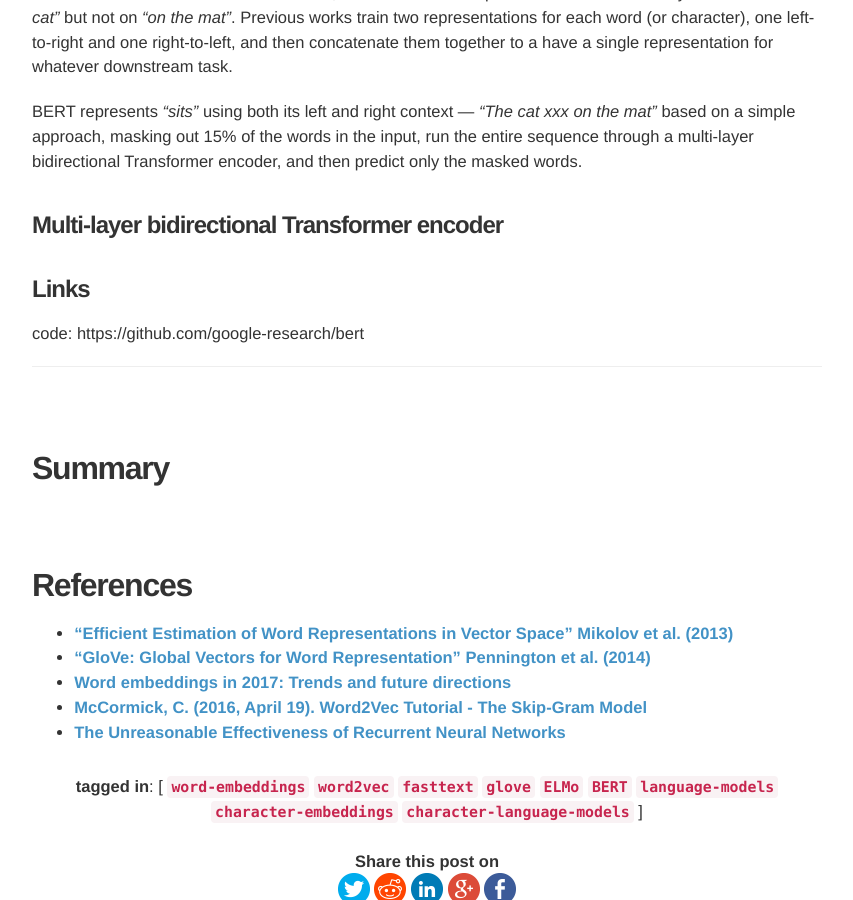
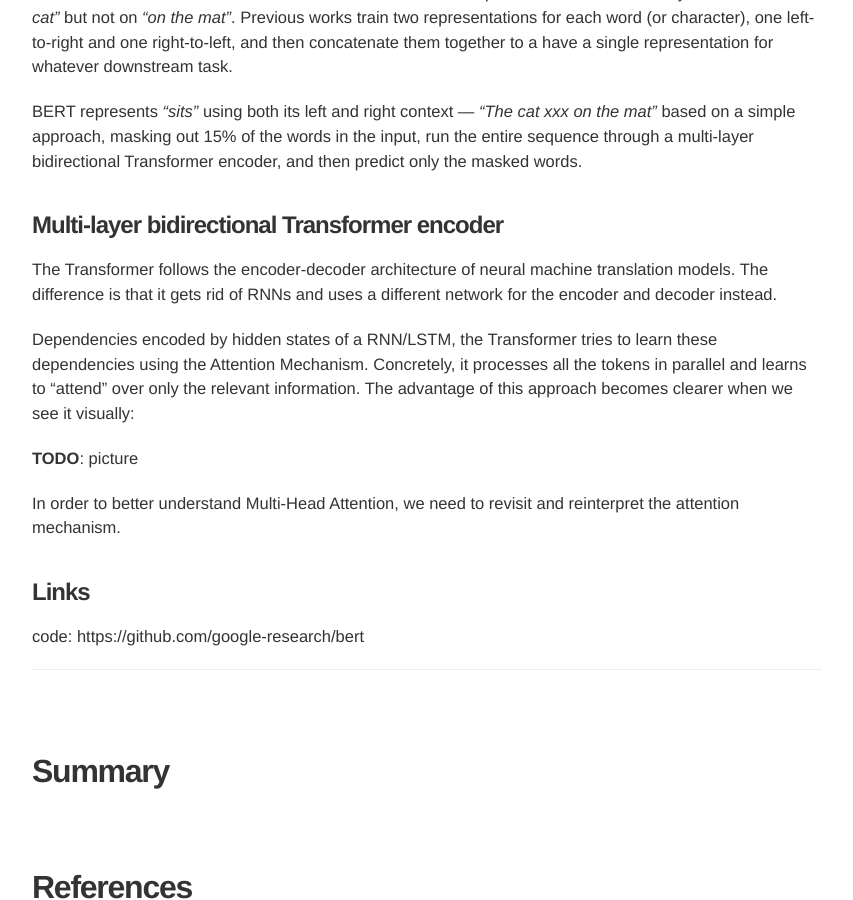
Before and after one commit to davidsbatista/davidsbatista.net, a Jekyll site: the page built from _posts/2018-12-06-Word_Embeddings.md, in a window 1280 px wide and 900 px high, scrolled down 7232 px. Shown: the whole window, without its empty margins (213-1066 px from the left). Built offline with Jekyll 4.4.1, drawn with Linux system fonts in a browser that asks for light colours; nearby versions of some CDN libraries; some web fonts are replaced; formulas are drawn with MathJax 3.

Commit message:
updated on embeddings post

```diff
--- a/_posts/2018-12-06-Word_Embeddings.md
+++ b/_posts/2018-12-06-Word_Embeddings.md
@@ -265,7 +265,29 @@
 <!--
 Transduction architecture
 https://machinelearningmastery.com/transduction-in-machine-learning/
+
+http://mlexplained.com/2017/12/29/attention-is-all-you-need-explained/
 -->
+
+
+<!--
+Attention Mechanism
+https://www.youtube.com/watch?v=XrZ_Y4koV5A&feature=youtu.be&t=249
+
+https://lilianweng.github.io/lil-log/2018/06/24/attention-attention.html
+
+-->
+
+
+The Transformer follows the encoder-decoder architecture of neural machine translation models. The difference is that it gets rid of RNNs and uses a different network for the encoder and decoder instead.
+
+Dependencies encoded by hidden states of a RNN/LSTM, the Transformer tries to learn these dependencies using the Attention Mechanism. Concretely, it processes all the tokens in parallel and learns to “attend” over only the relevant information. The advantage of this approach becomes clearer when we see it visually:
+
+__TODO__: picture
+
+
+In order to better understand Multi-Head Attention, we need to revisit and reinterpret the attention mechanism.
+
 
 <!--
 Two main problems solved by the Transformer:
@@ -284,6 +306,19 @@
 code: https://github.com/google-research/bert
 
 <!--
+
+https://towardsdatascience.com/bert-explained-state-of-the-art-language-model-for-nlp-f8b21a9b6270
+
+https://guillaumegenthial.github.io/sequence-to-sequence.html
+https://www.youtube.com/watch?v=Keqep_PKrY8
+
+https://lilianweng.github.io/lil-log/2018/06/24/attention-attention.html
+
+https://ai.googleblog.com/2017/08/transformer-novel-neural-network.html
+
+
+http://nlp.seas.harvard.edu/2018/04/03/attention.html#encoder-and-decoder-stacks
+
 https://www.youtube.com/watch?v=rMQMHA-uv_E
 https://ai.googleblog.com/2018/11/open-sourcing-bert-state-of-art-pre.html
 https://jalammar.github.io/illustrated-bert/
```
